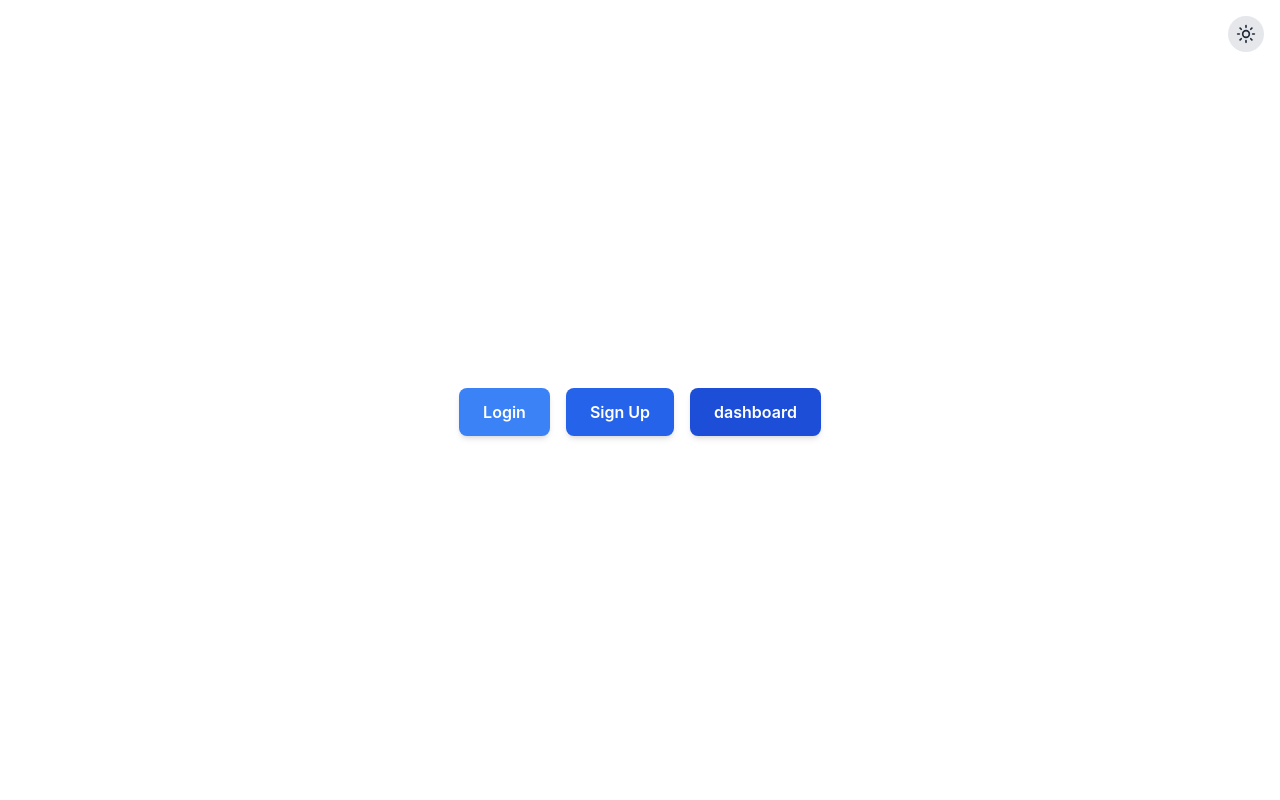
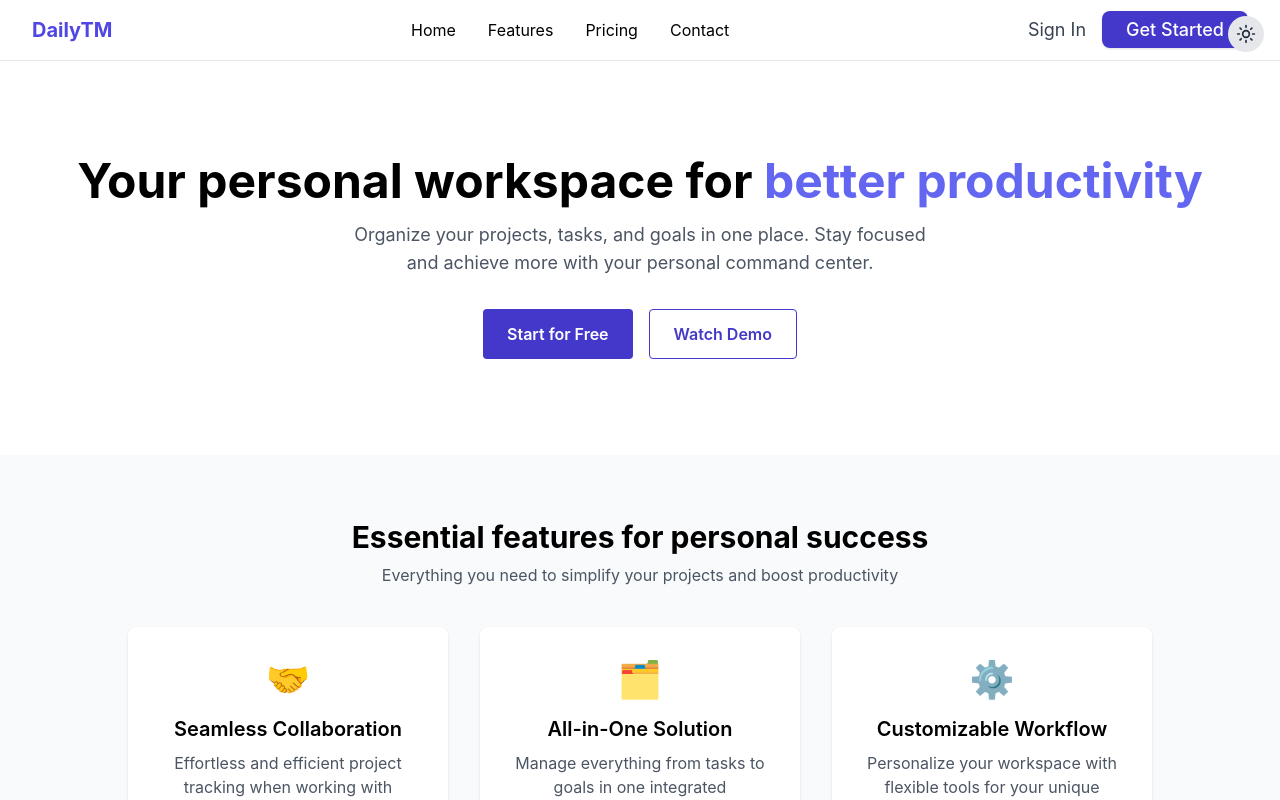
Before and after one commit to devrshib03/Proj_Mang, a Next.js app: page / in a window 1280 px wide. Shown: the top 800 px of the page. Built offline with nearby package versions, Linux system fonts and the light colour scheme.

Commit message:
added landing page

```diff
--- a/app/landing/page.tsx
+++ /dev/null
@@ -1,16 +0,0 @@
-"use client";
-import Header from '../../components/Header';
-import Hero from '../../components/Hero';
-import Features from '../../components/Features';
-import Footer from '../../components/Footer';
-
-export default function LandingPage() {
-  return (
-    <main className="min-h-screen flex flex-col">
-      <Header />
-      <Hero />
-      <Features />
-      <Footer />
-    </main>
-  );
-}
--- a/app/page.tsx
+++ b/app/page.tsx
@@ -1,29 +1,16 @@
+import Features from "components/Features";
+import Footer from "components/Footer";
+import Header from "components/Header";
+import Hero from "components/Hero";
 
 
 export default function Home() {
   return (
-    <div className="flex justify-center items-center text-center min-h-screen p-4">
-      <div className="mt-6 flex gap-4 flex-wrap ">
-        <a
-          href="/login"
-          className="px-6 py-3 bg-blue-500 text-white font-semibold rounded-lg shadow-md hover:bg-blue-600 transition"
-        >
-          Login
-        </a>
-        <a
-          href="/signup"
-          className="px-6 py-3 bg-blue-600 text-white font-semibold rounded-lg shadow-md hover:bg-blue-700 transition"
-        >
-          Sign Up
-        </a>
-
-        <a
-          href="/app/dashboard"
-          className="px-6 py-3 bg-blue-700 text-white font-semibold rounded-lg shadow-md hover:bg-blue-800 transition"
-        >
-          dashboard
-        </a>
-      </div>
-    </div>
+      <main className="min-h-screen flex flex-col">
+      <Header />
+      <Hero />
+      <Features />
+      <Footer />
+    </main>
   );
 }
--- a/components/Header.tsx
+++ b/components/Header.tsx
@@ -1,22 +1,58 @@
-import Link from 'next/link';
+"use client";
+import Link from "next/link";
+import { useState } from "react";
 
 export default function Header() {
+  const [isVerified, setIsVerified] = useState<boolean>(true);
+
   return (
     <header className="w-full flex items-center justify-between px-8 py-4 border-b bg-white dark:bg-[#181f2a] dark:border-gray-800">
       <div className="flex items-center gap-2">
-        <span className="font-bold text-xl text-indigo-600 dark:text-indigo-400">DailyTM</span>
+        <span className="font-bold text-xl text-indigo-600 dark:text-indigo-400">
+          DailyTM
+        </span>
       </div>
       <nav className="flex gap-8">
-        <Link href="/" className="text-black dark:text-white">Home</Link>
-        <Link href="#features" className="text-black dark:text-white">Features</Link>
-        <Link href="#pricing" className="text-black dark:text-white">Pricing</Link>
-        <Link href="#contact" className="text-black dark:text-white">Contact</Link>
+        <Link href="/" className="text-black dark:text-white">
+          Home
+        </Link>
+        <Link href="#features" className="text-black dark:text-white">
+          Features
+        </Link>
+        <Link href="#pricing" className="text-black dark:text-white">
+          Pricing
+        </Link>
+        <Link href="#contact" className="text-black dark:text-white">
+          Contact
+        </Link>
       </nav>
       <div className="flex items-center gap-4 relative">
-        <Link href="/login" className="text-lg text-gray-700 dark:text-white">Sign In</Link>
-        <div className="relative">
-          <Link href="/signup" className="px-6 py-2 rounded-lg text-lg font-medium shadow bg-indigo-700 hover:bg-indigo-800 text-white dark:bg-blue-700 dark:hover:bg-blue-800">Get Started</Link>
-        </div>
+        {isVerified ? (
+          <>
+            {" "}
+            <Link
+              href="/login"
+              className="text-lg text-gray-700 dark:text-white"
+            >
+              Sign In
+            </Link>
+            <div className="relative">
+              <Link
+                href="/signup"
+                className="px-6 py-2 rounded-lg text-lg font-medium shadow bg-indigo-700 hover:bg-indigo-800 text-white dark:bg-blue-700 dark:hover:bg-blue-800"
+              >
+                Get Started
+              </Link>
+            </div>
+          </>
+        ) : (
+          <Link
+            href="/app/dashboard"
+            className="px-6 py-2 rounded-lg text-lg font-medium shadow bg-indigo-700 hover:bg-indigo-800 text-white dark:bg-blue-700 dark:hover:bg-blue-800"
+          >
+            Dashbaord
+          </Link>
+        )}
       </div>
     </header>
   );
```
